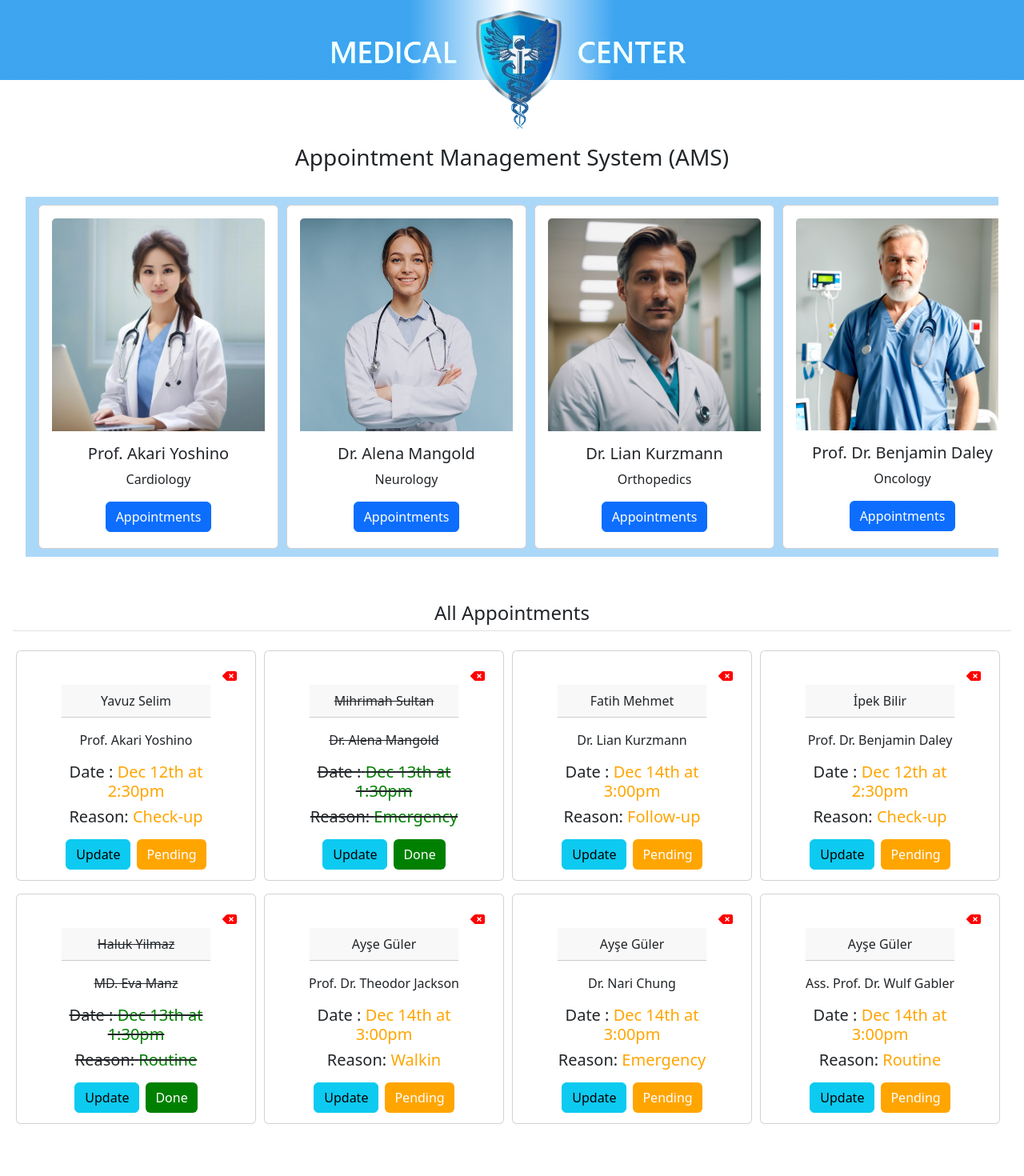
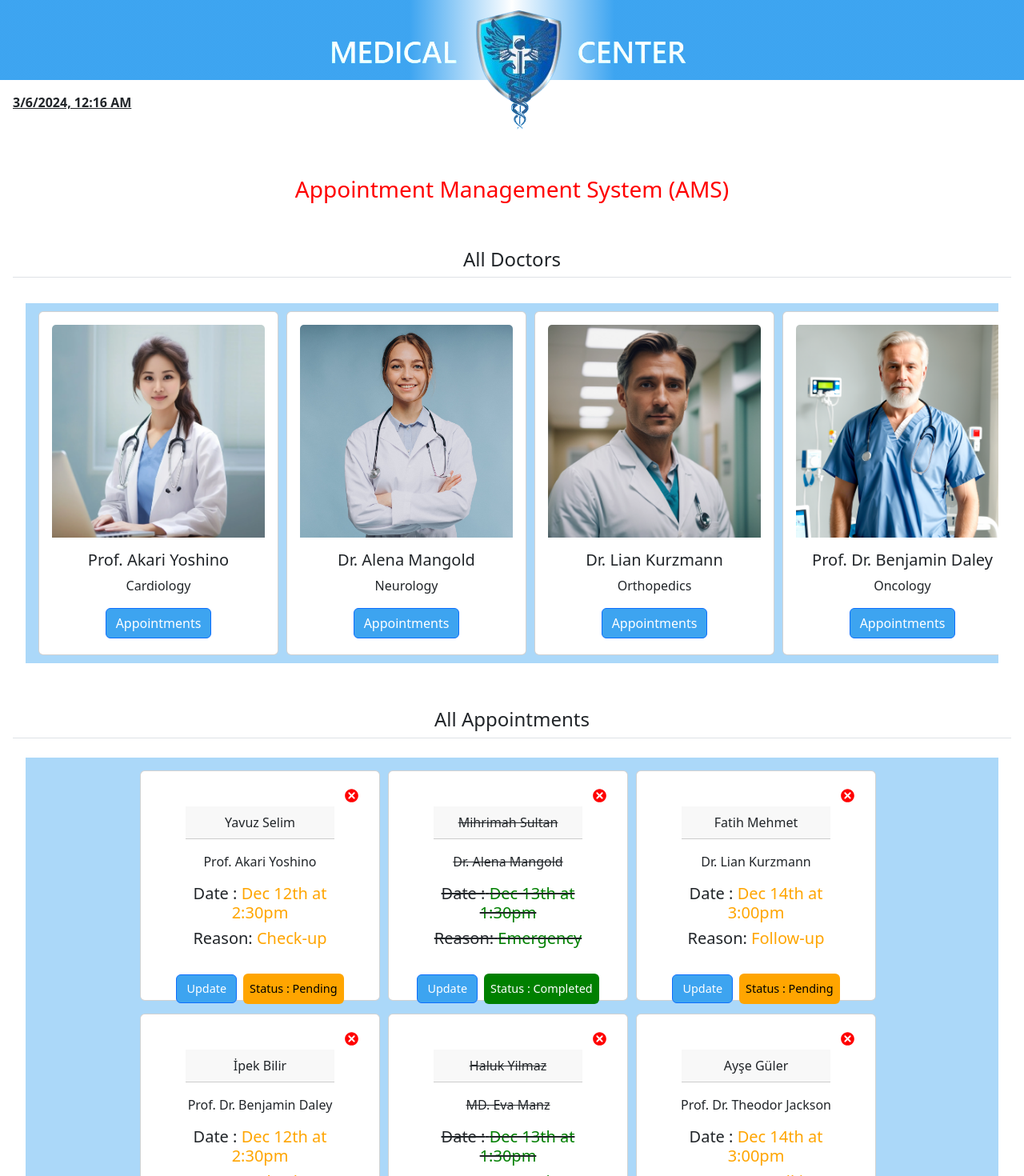
Before and after one commit to omrfrkcpr/Appointment_App, a React (Create React App) app: page / in a window 1280 px wide. Shown: the top 1470 px of the page at 80% size. Built offline with nearby package versions, Linux system fonts and the light colour scheme.

Commit message:
style - PatientList.jsx

```diff
--- a/src/components/navbar/Navbar.css
+++ b/src/components/navbar/Navbar.css
@@ -18,3 +18,10 @@
   position: absolute;
   top: 0;
 }
+
+.title {
+  margin: 5rem auto 0;
+  width: 95%;
+  text-align: center;
+  color: red;
+}
--- a/src/components/navbar/Navbar.jsx
+++ b/src/components/navbar/Navbar.jsx
@@ -1,6 +1,7 @@
 import React from "react";
 import "./Navbar.css";
 import logo from "../../assets/logo.png";
+import Time from "./Time";
 
 const Navbar = () => {
   return (
@@ -8,6 +9,8 @@ const Navbar = () => {
       <div className="img-container">
         <img src={logo} alt="logo" className="logo" />
       </div>
+      <Time />
+      <h3 className="title">Appointment Management System (AMS)</h3>
     </div>
   );
 };
--- /dev/null
+++ b/src/components/navbar/Time.jsx
@@ -0,0 +1,28 @@
+import React from "react";
+
+const Time = () => {
+  // Local Time
+  const formattedDate = (currentDate) => {
+    const options = {
+      month: "numeric",
+      day: "numeric",
+      year: "numeric",
+      hour: "numeric",
+      minute: "numeric",
+      hour12: true,
+    };
+    return new Intl.DateTimeFormat("en-US", options).format(currentDate);
+  };
+
+  const updateDateTime = () => {
+    console.log(formattedDate(new Date()));
+  };
+  setTimeout(updateDateTime, 60000); // 60000 milliseconds = 1 minute
+  return (
+    <p className="m-3 fw-bold" style={{ textDecoration: "underline" }}>
+      {formattedDate(new Date())}
+    </p>
+  );
+};
+
+export default Time;
--- a/src/components/patientList/PatientList.css
+++ b/src/components/patientList/PatientList.css
@@ -1,9 +1,3 @@
-.title {
-  margin: 5rem auto 0;
-  width: 95%;
-  text-align: center;
-}
-
 /* ---------------------------------- */
 /*            doctors list            */
 /* ---------------------------------- */
@@ -46,6 +40,28 @@
 /*            Appointments            */
 /* ---------------------------------- */
 
+.appointments {
+  background-color: #3da5f06e;
+  width: 95%;
+  margin: auto;
+}
+
 .buttons {
-  margin: 1rem auto 0;
+  margin: 2rem auto 0;
+  padding: 0;
+  display: flex;
+  justify-content: center;
+  align-items: center;
+  gap: 0.5rem;
 }
+
+.btn-status {
+  padding: 0.5rem;
+  height: 50%;
+  font-size: 0.9rem !important;
+}
+
+.btn-update {
+  height: 50%;
+  font-size: 0.9rem !important;
+}
--- a/src/components/patientList/PatientList.jsx
+++ b/src/components/patientList/PatientList.jsx
@@ -1,9 +1,10 @@
 import React from "react";
 import { Card, Button, Row } from "react-bootstrap";
-import { FaDeleteLeft } from "react-icons/fa6";
+import { TiDelete } from "react-icons/ti";
 import "./PatientList.css";
 
 const PatientList = ({ doctors, toggle, data, setData }) => {
+  // Toggle appointment status
   const handleIsCompleted = (id) => {
     setData((prevData) => {
       return prevData.map((patient) => {
@@ -15,6 +16,7 @@ const PatientList = ({ doctors, toggle, data, setData }) => {
     });
   };
 
+  // Delete appointment from database
   const handleDelete = (id, patient) => {
     if (
       window.confirm(
@@ -28,21 +30,42 @@ const PatientList = ({ doctors, toggle, data, setData }) => {
     return isCompleted ? "line-through" : "none";
   };
 
+  // doctor img mouse-over styling
+  const handleMouseOver = (e) => {
+    const eTarget = e.target.style;
+    eTarget.transform = "scale(1.04)";
+    eTarget.transitionDuration = "0.5s";
+  };
+
+  // doctor img mouse-out styling
+  const handleMouseOut = (e) => {
+    const eTarget = e.target.style;
+    eTarget.transform = "scale(1)";
+    eTarget.transitionDuration = "0.5s";
+  };
+
   return (
     <>
-      <h3 className="title">Appointment Management System (AMS)</h3>
-      <Row className="text-center m-auto cards">
+      <h4 className="mt-5 mb-4 text-center border-bottom mx-3 p-2">
+        All Doctors
+      </h4>
+      <Row className="text-center cards">
         {doctors.map((doc) => {
           const { idDoctor, doctor, department, image } = doc;
           return (
             <Card style={{ width: "13rem" }} className="card" key={idDoctor}>
-              <Card.Img variant="top" src={image} />
+              <Card.Img
+                variant="top"
+                src={image}
+                onMouseOver={(e) => handleMouseOver(e)}
+                onMouseOut={(e) => handleMouseOut(e)}
+              />
               <Card.Body>
                 <Card.Title>{doctor}</Card.Title>
                 <Card.Text>{department}</Card.Text>
                 <Button
                   onClick={toggle}
-                  variant="primary"
+                  style={{ backgroundColor: "#3da4f0" }}
                   className="btn-appointments"
                 >
                   Appointments
@@ -55,7 +78,7 @@ const PatientList = ({ doctors, toggle, data, setData }) => {
       <h4 className="mt-5 mb-4 text-center border-bottom mx-3 p-2">
         All Appointments
       </h4>
-      <Row className="appointments text-center mb-5 justify-content-center align-items-center g-3">
+      <Row className="appointments text-center mb-5 justify-content-center align-items-center g-3 pb-3">
         {data.map((patients) => {
           const { id, patient, appointment, isCompleted, doctor, reason } =
             patients;
@@ -66,7 +89,7 @@ const PatientList = ({ doctors, toggle, data, setData }) => {
                 style={{ width: "50px" }}
                 onClick={() => handleDelete(id, patient)}
               >
-                <FaDeleteLeft style={{ color: "red", width: "20px" }} />
+                <TiDelete style={{ color: "red", fontSize: "25px" }} />
               </button>
               <Card.Header
                 style={{
@@ -99,19 +122,23 @@ const PatientList = ({ doctors, toggle, data, setData }) => {
                     {reason}
                   </span>
                 </Card.Title>
-                <div className="buttons d-flex justify-content-center w-75">
-                  <Button variant="info" className="text-center me-2">
+                <div className="buttons d-flex justify-content-center">
+                  <Button
+                    style={{ backgroundColor: "#3da4f0" }}
+                    className="text-center btn-update"
+                  >
                     Update
                   </Button>
                   <Button
                     style={{
                       backgroundColor: isCompleted ? "green" : "orange",
                       border: "none",
+                      color: isCompleted ? "white" : "black",
                     }}
-                    className="text-center"
+                    className="text-center btn-status"
                     onClick={() => handleIsCompleted(id)}
                   >
-                    {isCompleted ? "Done" : "Pending"}
+                    Status : {isCompleted ? "Completed" : "Pending"}
                   </Button>
                 </div>
               </Card.Body>
```
